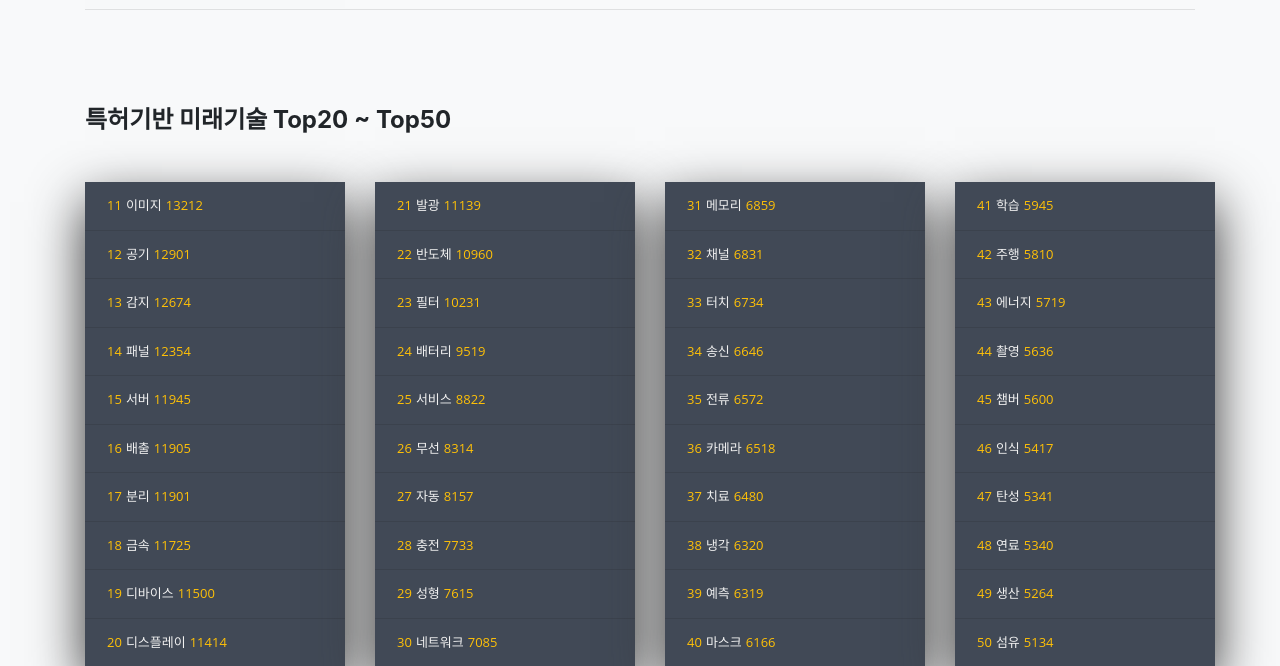
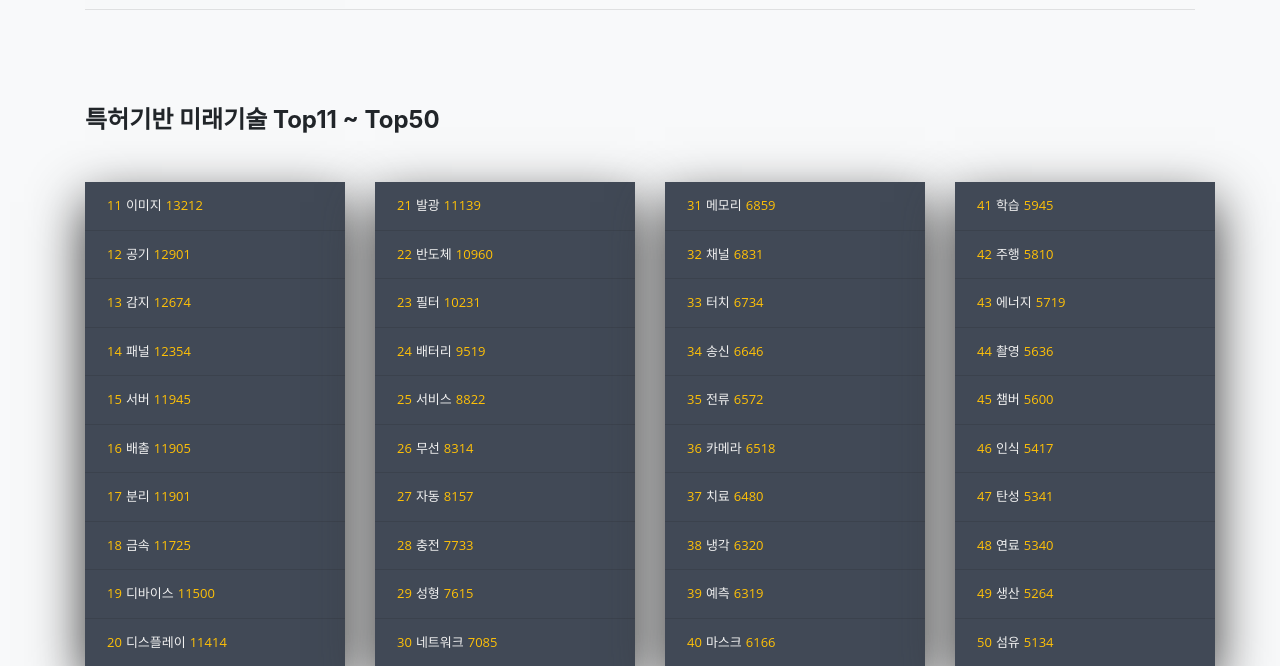
Before and after one commit to EKYoonD/StockHelper, a Django app: page /StockWeb/patentTop50 in a window 1280 px wide. Shown: the part 806-1472 px from the top of the page. Run offline with Django 3.2, Linux system fonts and the light colour scheme; parts of the project's set-up code (start-up, migrations or seed data) failed here and were passed over; some libraries are stand-ins or nearby versions.

Commit message:
장고 웹 : patentTop50 페이지 글자 수정(Top10 -> Top11)

```diff
--- a/StockWeb/templates/patentTop50.html
+++ b/StockWeb/templates/patentTop50.html
@@ -71,7 +71,7 @@
         </div>
         <hr class="w-100" style="margin: 6em 0;">
         <h4 class="font-weight-bold mt-4 mb-5">
-            특허기반 미래기술 Top20 ~ Top50
+            특허기반 미래기술 Top11 ~ Top50
         </h4>
         <div class="row mt-4 mb-5">
             <div class="d-flex justify-content-center">
```
